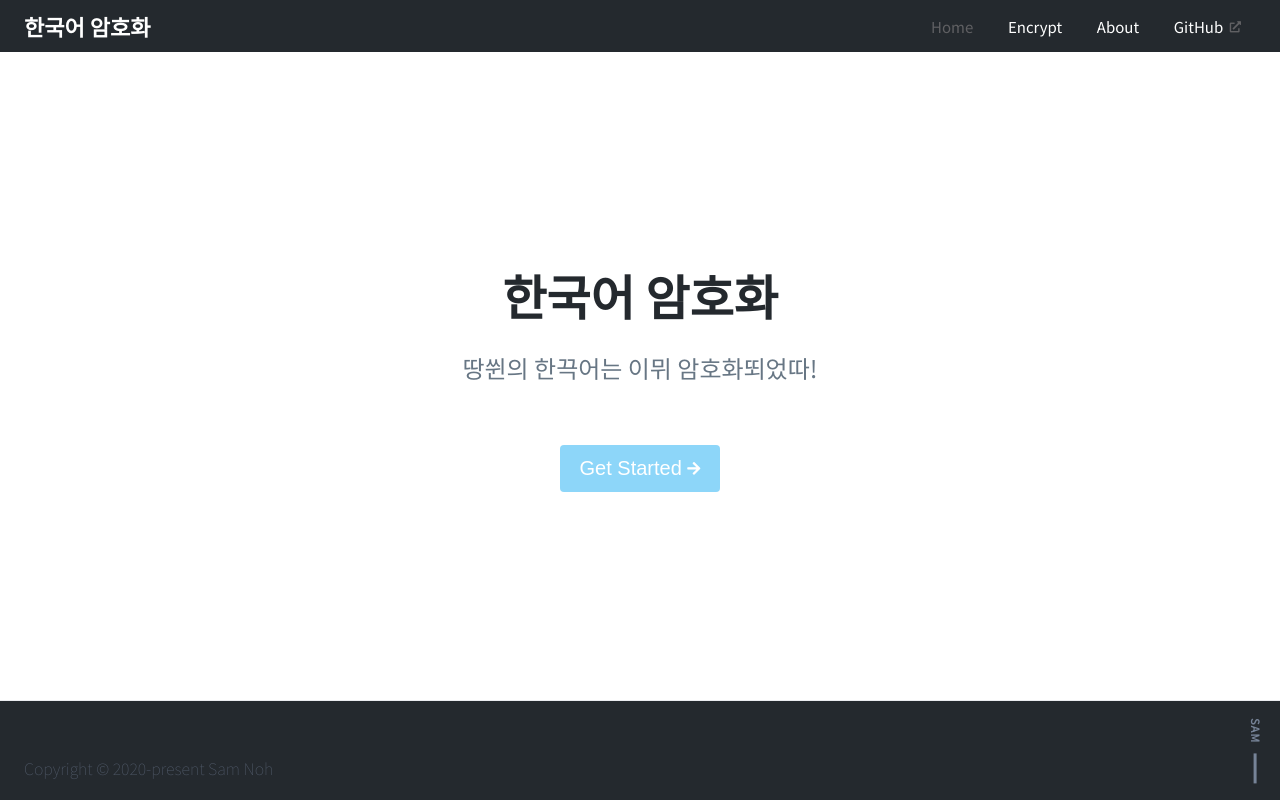
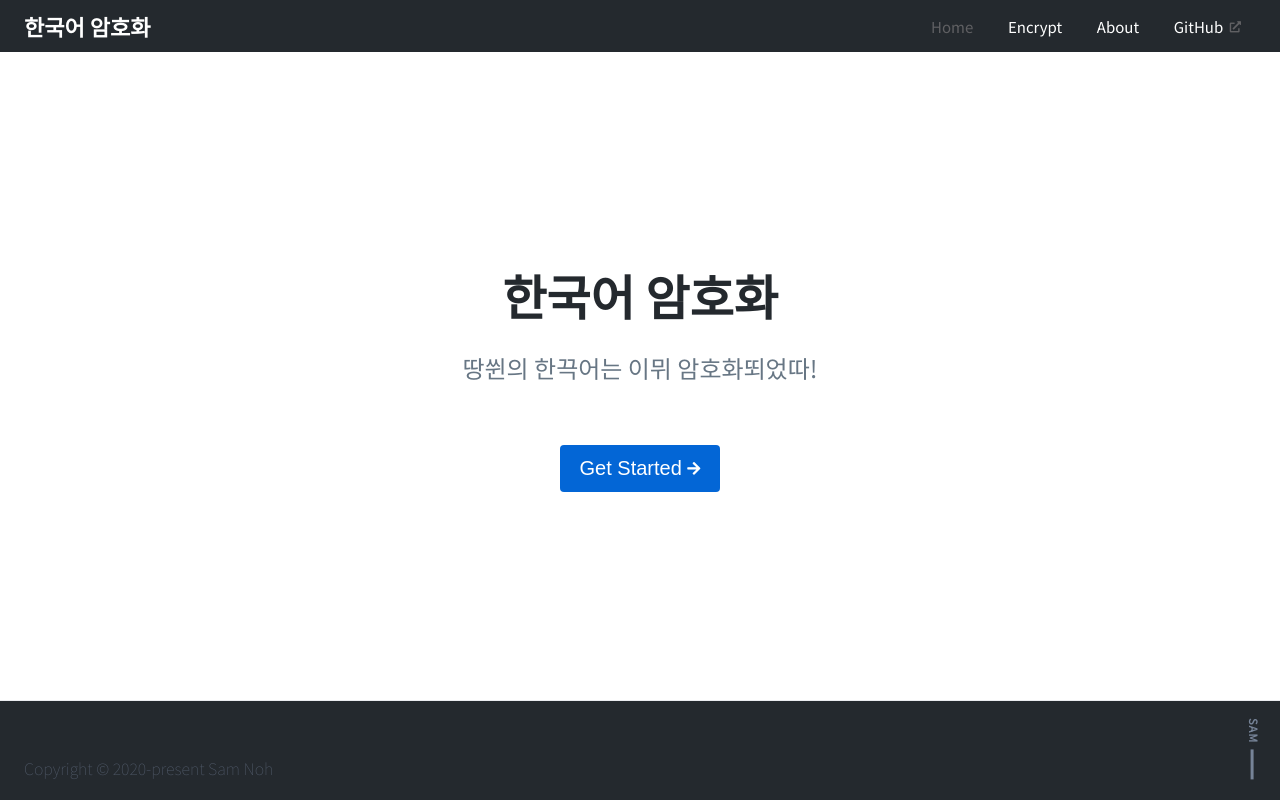
Before and after one commit to samnoh/korean-encryption, a React (Create React App) app: page / in a window 1280 px wide. Built offline with nearby package versions, Linux system fonts and the light colour scheme.

Commit message:
chore(footer): update styles

```diff
--- a/src/components/common/Button.js
+++ b/src/components/common/Button.js
@@ -10,7 +10,7 @@ const Container = styled.button`
     display: inline-block;
     color: ${props => props.color || p.white};
     font-size: 20px;
-    background: ${props => props.background || p.lightblue};
+    background: ${props => props.background || p.blue};
     padding: 12px 20px;
     border-radius: 4px;
     transition: background-color 0.2s ease;
--- a/src/components/common/Footer.js
+++ b/src/components/common/Footer.js
@@ -36,7 +36,7 @@ const Container = styled.footer`
         text-transform: uppercase;
         position: relative;
         top: -20px;
-        right: -12px;
+        right: -10px;
         transform: rotate(90deg);
         font-size: 11px;
         letter-spacing: 1px;
@@ -58,8 +58,8 @@ const Container = styled.footer`
             width: 30px;
             height: 3px;
             background: ${props => darken(0.4, p.lightgray)};
-            top: 7px;
-            right: -40px;
+            top: 7.5px;
+            right: -36px;
 
             ${media.tablet`
                 background: ${props => darken(0.6, p.lightgray)};
```
